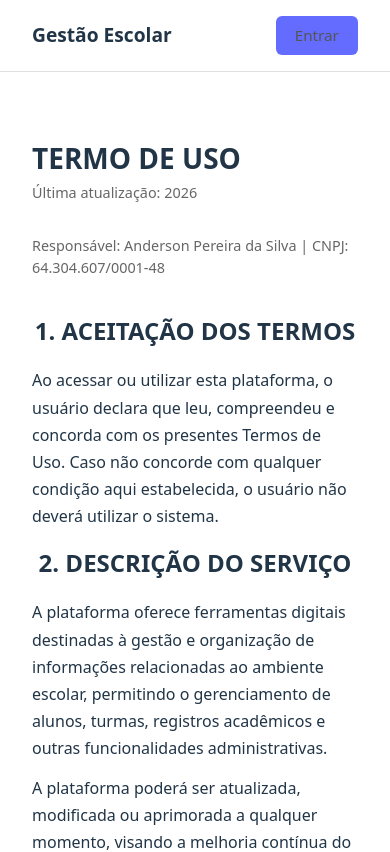
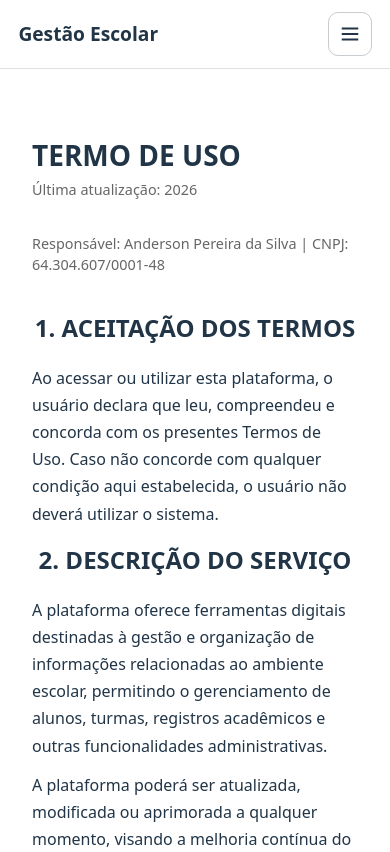
Before and after one commit to pereirasil/escola, a React (Vite) app: page /termo-de-uso in a window 390 px wide. Shown: the top 852 px of the page. Built offline with nearby package versions, Linux system fonts and the light colour scheme.

Commit message:
feat(public-nav): adiciona menu mobile com toggle e acessibilidade

```diff
--- a/src/modules/public/components/PublicNav.jsx
+++ b/src/modules/public/components/PublicNav.jsx
@@ -1,14 +1,49 @@
+import { useState } from 'react'
 import { Link } from 'react-router-dom'
 
 export default function PublicNav() {
+  const [menuOpen, setMenuOpen] = useState(false)
+  const closeMenu = () => setMenuOpen(false)
+
   return (
-    <nav className="landing-nav">
-      <Link to="/" className="landing-nav-brand">Gestão Escolar</Link>
-      <div className="landing-nav-links">
-        <Link to="/sistema-escolar">O Sistema</Link>
-        <Link to="/funcionalidades">Funcionalidades</Link>
-        <Link to="/precos">Preços</Link>
-        <Link to="/login" className="landing-nav-btn">Entrar</Link>
+    <nav
+      className={`landing-nav${menuOpen ? ' landing-nav--menu-open' : ''}`}
+      aria-label="Navegação principal"
+    >
+      <Link to="/" className="landing-nav-brand" onClick={closeMenu}>
+        Gestão Escolar
+      </Link>
+      <button
+        type="button"
+        className="landing-nav-mobile-toggle"
+        aria-expanded={menuOpen}
+        aria-controls="landing-nav-menu"
+        aria-label={menuOpen ? 'Fechar menu' : 'Abrir menu'}
+        onClick={() => setMenuOpen((o) => !o)}
+      >
+        {menuOpen ? (
+          <svg width="22" height="22" viewBox="0 0 24 24" fill="none" stroke="currentColor" strokeWidth="2" aria-hidden>
+            <path d="M18 6L6 18M6 6l12 12" />
+          </svg>
+        ) : (
+          <svg width="22" height="22" viewBox="0 0 24 24" fill="none" stroke="currentColor" strokeWidth="2" aria-hidden>
+            <path d="M3 12h18M3 6h18M3 18h18" />
+          </svg>
+        )}
+      </button>
+      <div id="landing-nav-menu" className="landing-nav-links">
+        <Link to="/sistema-escolar" onClick={closeMenu}>
+          O Sistema
+        </Link>
+        <Link to="/funcionalidades" onClick={closeMenu}>
+          Funcionalidades
+        </Link>
+        <Link to="/precos" onClick={closeMenu}>
+          Preços
+        </Link>
+        <Link to="/login" className="landing-nav-btn" onClick={closeMenu}>
+          Entrar
+        </Link>
       </div>
     </nav>
   )
--- a/src/modules/public/public.css
+++ b/src/modules/public/public.css
@@ -266,6 +266,31 @@
   color: #fff;
 }
 
+/* Garante texto branco no CTA mesmo quando .landing-nav-links a define cor (ex.: tema claro) */
+.landing-nav-links a.landing-nav-btn,
+.landing-nav-links a.landing-nav-btn:hover {
+  color: #fff;
+}
+
+.landing-nav-mobile-toggle {
+  display: none;
+  align-items: center;
+  justify-content: center;
+  margin-left: auto;
+  padding: 0.45rem;
+  border: 1px solid rgba(255, 255, 255, 0.35);
+  border-radius: 8px;
+  background: transparent;
+  color: rgba(255, 255, 255, 0.85);
+  cursor: pointer;
+  line-height: 0;
+}
+
+.landing-nav-mobile-toggle:hover {
+  color: #fff;
+  border-color: rgba(255, 255, 255, 0.55);
+}
+
 .landing-stats {
   display: grid;
   grid-template-columns: repeat(auto-fit, minmax(200px, 1fr));
@@ -373,12 +398,87 @@
     font-size: 1.5rem;
   }
 
+  .landing-nav {
+    flex-wrap: wrap;
+    align-items: center;
+    padding: 0.75rem 1.15rem;
+    transition: box-shadow 0.2s ease, border-radius 0.2s ease;
+  }
+
+  .landing-nav--menu-open {
+    box-shadow: 0 20px 50px rgba(0, 0, 0, 0.22);
+    border-bottom-left-radius: 14px;
+    border-bottom-right-radius: 14px;
+  }
+
+  .landing-nav-mobile-toggle {
+    display: flex;
+    width: 44px;
+    height: 44px;
+    padding: 0;
+    border-radius: 10px;
+  }
+
   .landing-nav-links {
-    gap: 0.75rem;
+    display: none;
+    width: 100%;
+    flex-direction: column;
+    align-items: stretch;
+    gap: 0;
+    order: 3;
+    margin: 0.625rem 0 0;
+    padding: 0.5rem;
+    border-top: 1px solid rgba(255, 255, 255, 0.1);
+    background: rgba(0, 0, 0, 0.18);
+    border-radius: 12px;
   }
 
   .landing-nav-links a:not(.landing-nav-btn) {
-    display: none;
+    padding: 0.8125rem 0.875rem;
+    font-size: 0.9375rem;
+    font-weight: 500;
+    letter-spacing: 0.01em;
+    border-bottom: none;
+    border-radius: 8px;
+    margin-bottom: 2px;
+    transition: background-color 0.15s ease, color 0.15s ease;
+  }
+
+  .landing-nav-links a:not(.landing-nav-btn):hover {
+    background: rgba(255, 255, 255, 0.08);
+    color: #fff;
+  }
+
+  .landing-nav-links a:not(.landing-nav-btn):focus-visible {
+    background: rgba(100, 108, 255, 0.22);
+    color: #fff;
+    outline: 2px solid #646cff;
+    outline-offset: 1px;
+  }
+
+  .landing-nav-links a.landing-nav-btn {
+    margin-top: 0.625rem;
+    padding: 0.8125rem 1.25rem;
+    border-radius: 10px;
+    font-size: 0.9375rem;
+    text-align: center;
+    border: none;
+    box-shadow: 0 4px 14px rgba(100, 108, 255, 0.35);
+    transition: background-color 0.15s ease, box-shadow 0.15s ease, transform 0.12s ease;
+  }
+
+  .landing-nav-links a.landing-nav-btn:hover {
+    box-shadow: 0 6px 18px rgba(100, 108, 255, 0.45);
+    transform: translateY(-1px);
+  }
+
+  .landing-nav-links a.landing-nav-btn:focus-visible {
+    outline: 2px solid #a5b4fc;
+    outline-offset: 2px;
+  }
+
+  .landing-nav--menu-open .landing-nav-links {
+    display: flex;
   }
 }
 
@@ -431,6 +531,10 @@
     opacity: 1;
     transform: none;
     transition: none;
+  }
+
+  .landing-nav-links a.landing-nav-btn:hover {
+    transform: none;
   }
 }
 
@@ -517,6 +621,38 @@
     color: #213547;
   }
 
+  .landing-nav-mobile-toggle {
+    border-color: rgba(33, 53, 71, 0.25);
+    color: #213547;
+  }
+
+  .landing-nav-mobile-toggle:hover {
+    color: #213547;
+    border-color: rgba(33, 53, 71, 0.45);
+  }
+
+  @media (max-width: 768px) {
+    .landing-nav--menu-open {
+      box-shadow: 0 20px 50px rgba(33, 53, 71, 0.12);
+    }
+
+    .landing-nav-links {
+      border-top-color: rgba(0, 0, 0, 0.08);
+      background: #f0f2f6;
+    }
+
+    .landing-nav-links a:not(.landing-nav-btn):hover {
+      background: #e4e7ee;
+      color: #213547;
+    }
+
+    .landing-nav-links a:not(.landing-nav-btn):focus-visible {
+      background: #e8ebf4;
+      color: #213547;
+      outline-color: #646cff;
+    }
+  }
+
   .landing-stat-label {
     color: #666;
   }
```
